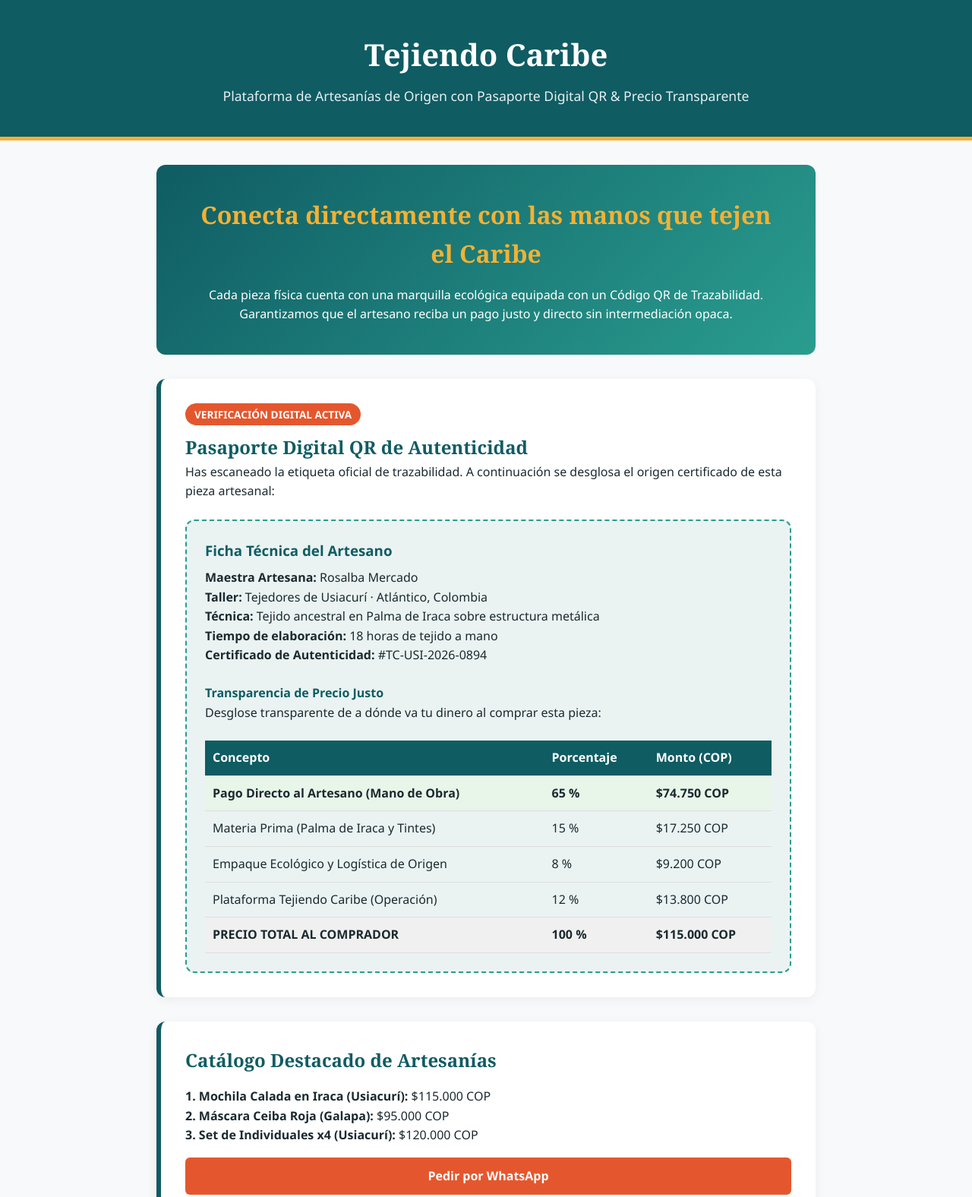
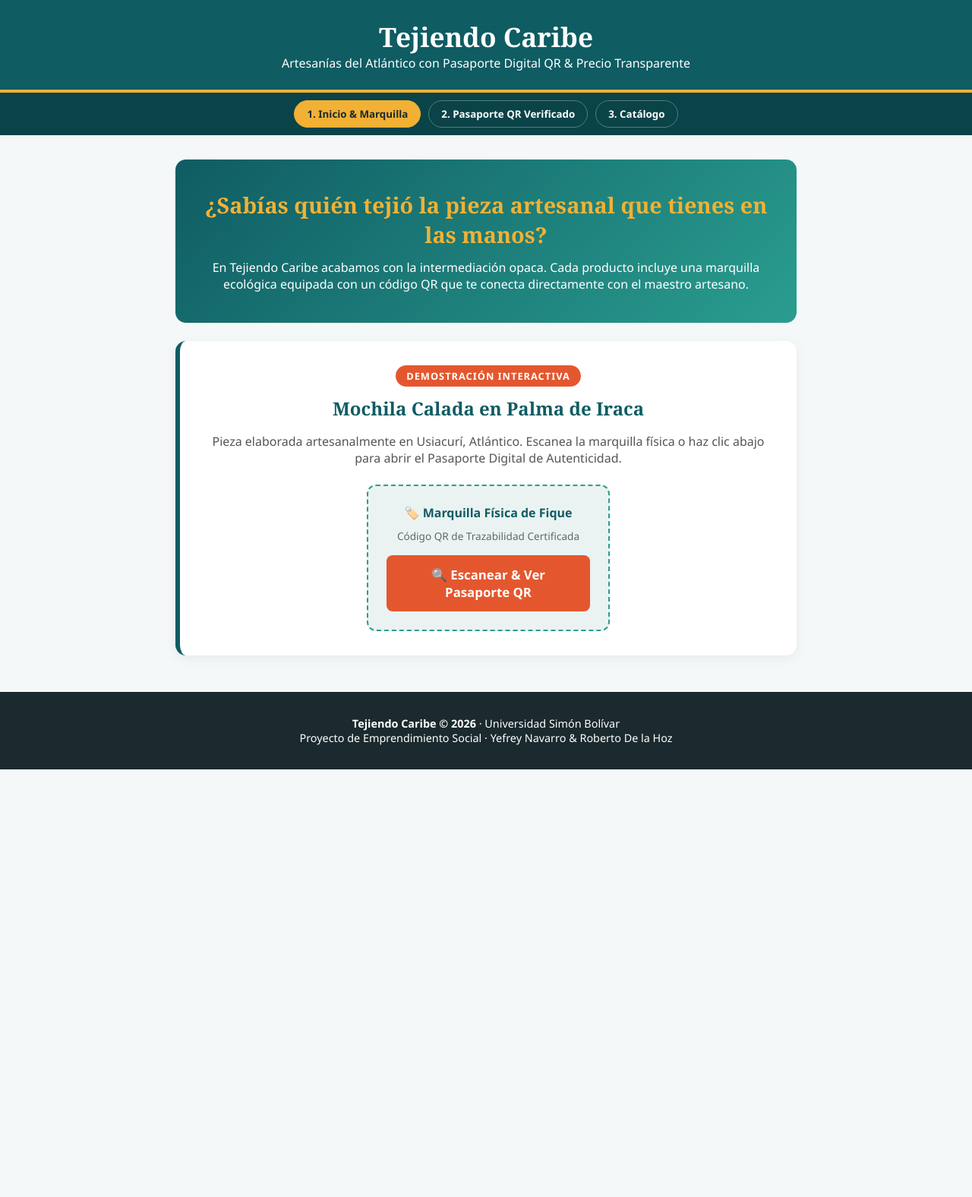
Before and after one commit to robertodelahoz/Tejiendo_Caribe, a plain HTML site: page index.html in a window 1280 px wide. Shown: the top 1576 px of the page at 76% size. After the commit the page ends 1061 px from the top, so only its background shows below. Drawn offline with Linux system fonts and the light colour scheme.

Commit message:
Refactor index.html for improved structure and content

```diff
--- a/index.html
+++ b/index.html
@@ -3,8 +3,7 @@
 <head>
     <meta charset="UTF-8">
     <meta name="viewport" content="width=device-width, initial-scale=1.0">
-    <title>Tejiendo Caribe | Pasaporte Digital QR & Artesanías de Origen</title>
-    <link href="[suspicious link removed]" rel="stylesheet">
+    <title>Tejiendo Caribe | Pasaporte Digital QR</title>
     <style>
         :root {
             --teal: #0F5C63;
@@ -12,118 +11,167 @@
             --sun: #F2B134;
             --sea: #2A9D8F;
             --dark: #1B2A2F;
-            --light: #F8F9FA;
+            --light: #F4F8F8;
             --card-bg: #EAF3F2;
         }
-        * { box-sizing: border-box; margin: 0; padding: 0; }
-        body { font-family: 'Segoe UI', Tahoma, Geneva, Verdana, sans-serif; background-color: var(--light); color: var(--dark); line-height: 1.6; }
-        header { background: var(--teal); color: white; padding: 2.5rem 1rem; text-align: center; border-bottom: 5px solid var(--sun); }
-        header h1 { font-family: 'Cambria', serif; font-size: 2.5rem; margin-bottom: 0.5rem; }
-        header p { font-size: 1.1rem; opacity: 0.9; }
-        .container { max-width: 900px; margin: 2rem auto; padding: 0 1rem; }
-        .card { background: white; border-radius: 12px; padding: 2rem; margin-bottom: 2rem; box-shadow: 0 4px 15px rgba(0,0,0,0.05); border-left: 6px solid var(--teal); }
-        .hero { background: linear-gradient(135deg, var(--teal), var(--sea)); color: white; border-radius: 12px; padding: 2.5rem; text-align: center; margin-bottom: 2rem; }
-        .hero h2 { font-family: 'Cambria', serif; font-size: 2rem; margin-bottom: 1rem; color: var(--sun); }
-        .passport-box { background: var(--card-bg); border: 2px dashed var(--sea); border-radius: 12px; padding: 1.5rem; margin-top: 1.5rem; }
-        .price-breakdown { width: 100%; margin-top: 1.5rem; border-collapse: collapse; }
-        .price-breakdown th, .price-breakdown td { padding: 10px; border-bottom: 1px solid #ddd; text-align: left; }
-        .price-breakdown th { background: var(--teal); color: white; }
-        .badge { background: var(--coral); color: white; padding: 4px 12px; border-radius: 20px; font-size: 0.85rem; font-weight: bold; display: inline-block; margin-bottom: 10px; }
-        .btn { display: inline-block; background: var(--coral); color: white; text-decoration: none; padding: 12px 20px; border-radius: 6px; font-weight: bold; text-align: center; width: 100%; box-sizing: border-box; margin-top: 1rem; transition: 0.3s; }
-        .btn:hover { background: #c0392b; }
-        footer { background: var(--dark); color: white; text-align: center; padding: 2rem 1rem; margin-top: 3rem; border-top: 4px solid var(--sun); }
+
+        * { box-sizing: border-box; margin: 0; padding: 0; font-family: 'Segoe UI', Arial, sans-serif; }
+        body { background-color: var(--light); color: var(--dark); padding-bottom: 3rem; }
+
+        /* HEADER & NAV */
+        header { background: var(--teal); color: white; padding: 1.5rem 1rem; text-align: center; border-bottom: 4px solid var(--sun); }
+        header h1 { font-family: 'Cambria', serif; font-size: 2.2rem; }
+        nav { display: flex; justify-content: center; gap: 10px; background: #0a4348; padding: 10px; }
+        nav button { background: transparent; border: 1px solid rgba(255,255,255,0.3); color: white; padding: 8px 16px; border-radius: 20px; cursor: pointer; font-weight: 600; transition: 0.3s; }
+        nav button.active, nav button:hover { background: var(--sun); color: var(--dark); border-color: var(--sun); }
+
+        .container { max-width: 850px; margin: 2rem auto; padding: 0 1rem; }
+        .page-view { display: none; }
+        .page-view.active { display: block; animation: fadeIn 0.4s ease-in-out; }
+
+        @keyframes fadeIn { from { opacity: 0; transform: translateY(8px); } to { opacity: 1; transform: translateY(0); } }
+
+        /* CARDS & UI */
+        .card { background: white; border-radius: 14px; padding: 2rem; margin-bottom: 1.5rem; box-shadow: 0 4px 15px rgba(0,0,0,0.06); border-left: 6px solid var(--teal); }
+        .hero-banner { background: linear-gradient(135deg, var(--teal), var(--sea)); color: white; border-radius: 14px; padding: 2.5rem 1.5rem; text-align: center; margin-bottom: 1.5rem; }
+        .hero-banner h2 { font-family: 'Cambria', serif; font-size: 1.8rem; color: var(--sun); margin-bottom: 0.8rem; }
+
+        .badge { background: var(--coral); color: white; padding: 5px 14px; border-radius: 20px; font-size: 0.8rem; font-weight: bold; text-transform: uppercase; letter-spacing: 1px; display: inline-block; margin-bottom: 12px; }
+
+        /* PROGRESS BARS / PRECIO JUSTO */
+        .price-bar-container { margin: 1rem 0; }
+        .price-row { margin-bottom: 12px; }
+        .price-label { display: flex; justify-content: space-between; font-weight: 600; font-size: 0.95rem; margin-bottom: 4px; }
+        .bar-bg { background: #e0e0e0; height: 14px; border-radius: 7px; overflow: hidden; }
+        .bar-fill { height: 100%; border-radius: 7px; }
+
+        /* BUTTONS */
+        .btn-primary { display: block; background: var(--coral); color: white; text-align: center; padding: 14px 24px; border-radius: 8px; text-decoration: none; font-weight: bold; font-size: 1.05rem; cursor: pointer; border: none; transition: 0.3s; width: 100%; margin-top: 1rem; }
+        .btn-primary:hover { background: #c8431c; }
+        .btn-secondary { display: block; background: var(--teal); color: white; text-align: center; padding: 12px 20px; border-radius: 8px; text-decoration: none; font-weight: bold; cursor: pointer; border: none; transition: 0.3s; width: 100%; margin-top: 0.8rem; }
+
+        /* FOOTER */
+        footer { background: var(--dark); color: white; text-align: center; padding: 2rem 1rem; margin-top: 3rem; font-size: 0.9rem; }
     </style>
 </head>
 <body>
 
     <header>
         <h1>Tejiendo Caribe</h1>
-        <p>Plataforma de Artesanías de Origen con Pasaporte Digital QR & Precio Transparente</p>
+        <p>Artesanías del Atlántico con Pasaporte Digital QR & Precio Transparente</p>
     </header>
+
+    <nav>
+        <button id="nav-inicio" class="active" onclick="switchTab('inicio')">1. Inicio & Marquilla</button>
+        <button id="nav-pasaporte" onclick="switchTab('pasaporte')">2. Pasaporte QR Verificado</button>
+        <button id="nav-catalogo" onclick="switchTab('catalogo')">3. Catálogo</button>
+    </nav>
 
     <div class="container">
 
-        <div class="hero">
-            <h2>Conecta directamente con las manos que tejen el Caribe</h2>
-            <p>Cada pieza física cuenta con una marquilla ecológica equipada con un Código QR de Trazabilidad. Garantizamos que el artesano reciba un pago justo y directo sin intermediación opaca.</p>
-        </div>
+        <!-- VISTA 1: INICIO Y MARQUILLA FÍSICA -->
+        <div id="view-inicio" class="page-view active">
+            <div class="hero-banner">
+                <h2>¿Sabías quién tejió la pieza artesanal que tienes en las manos?</h2>
+                <p>En Tejiendo Caribe acabamos con la intermediación opaca. Cada producto incluye una marquilla ecológica equipada con un código QR que te conecta directamente con el maestro artesano.</p>
+            </div>
 
-        <!-- SECCIÓN PASAPORTE QR -->
-        <div class="card" id="pasaporte">
-            <span class="badge">VERIFICACIÓN DIGITAL ACTIVA</span>
-            <h2 style="font-family: 'Cambria', serif; color: var(--teal);">Pasaporte Digital QR de Autenticidad</h2>
-            <p>Has escaneado la etiqueta oficial de trazabilidad. A continuación se desglosa el origen certificado de esta pieza artesanal:</p>
+            <div class="card" style="text-align: center;">
+                <span class="badge">DEMOSTRACIÓN INTERACTIVA</span>
+                <h3 style="color: var(--teal); font-family: 'Cambria', serif; font-size: 1.5rem; margin-bottom: 1rem;">Mochila Calada en Palma de Iraca</h3>
+                <p style="margin-bottom: 1.5rem; color: #555;">Pieza elaborada artesanalmente en Usiacurí, Atlántico. Escanea la marquilla física o haz clic abajo para abrir el Pasaporte Digital de Autenticidad.</p>
 
-            <div class="passport-box">
-                <h3 style="color: var(--teal); margin-bottom: 0.5rem;">Ficha Técnica del Artesano</h3>
-                <p><strong>Maestra Artesana:</strong> Rosalba Mercado</p>
-                <p><strong>Taller:</strong> Tejedores de Usiacurí · Atlántico, Colombia</p>
-                <p><strong>Técnica:</strong> Tejido ancestral en Palma de Iraca sobre estructura metálica</p>
-                <p><strong>Tiempo de elaboración:</strong> 18 horas de tejido a mano</p>
-                <p><strong>Certificado de Autenticidad:</strong> #TC-USI-2026-0894</p>
-
-                <h4 style="margin-top: 1.5rem; color: var(--teal);">Transparencia de Precio Justo</h4>
-                <p>Desglose transparente de a dónde va tu dinero al comprar esta pieza:</p>
-                <table class="price-breakdown">
-                    <thead>
-                        <tr>
-                            <th>Concepto</th>
-                            <th>Porcentaje</th>
-                            <th>Monto (COP)</th>
-                        </tr>
-                    </thead>
-                    <tbody>
-                        <tr style="font-weight: bold; background: #e8f5e9;">
-                            <td>Pago Directo al Artesano (Mano de Obra)</td>
-                            <td>65 %</td>
-                            <td>$74.750 COP</td>
-                        </tr>
-                        <tr>
-                            <td>Materia Prima (Palma de Iraca y Tintes)</td>
-                            <td>15 %</td>
-                            <td>$17.250 COP</td>
-                        </tr>
-                        <tr>
-                            <td>Empaque Ecológico y Logística de Origen</td>
-                            <td>8 %</td>
-                            <td>$9.200 COP</td>
-                        </tr>
-                        <tr>
-                            <td>Plataforma Tejiendo Caribe (Operación)</td>
-                            <td>12 %</td>
-                            <td>$13.800 COP</td>
-                        </tr>
-                        <tr style="font-weight: bold; background: #f0f0f0;">
-                            <td>PRECIO TOTAL AL COMPRADOR</td>
-                            <td>100 %</td>
-                            <td>$115.000 COP</td>
-                        </tr>
-                    </tbody>
-                </table>
+                <div style="background: var(--card-bg); padding: 1.5rem; border-radius: 12px; border: 2px dashed var(--sea); display: inline-block; max-width: 320px; width: 100%;">
+                    <p style="font-weight: bold; color: var(--teal); margin-bottom: 10px;">🏷️ Marquilla Física de Fique</p>
+                    <p style="font-size: 0.85rem; color: #666; margin-bottom: 15px;">Código QR de Trazabilidad Certificada</p>
+                    <button class="btn-primary" onclick="switchTab('pasaporte')">🔍 Escanear & Ver Pasaporte QR</button>
+                </div>
             </div>
         </div>
 
-        <!-- CATÁLOGO -->
-        <div class="card" id="catalogo">
-            <h2 style="font-family: 'Cambria', serif; color: var(--teal); margin-bottom: 1rem;">Catálogo Destacado de Artesanías</h2>
-            <p><strong>1. Mochila Calada en Iraca (Usiacurí):</strong> $115.000 COP</p>
-            <p><strong>2. Máscara Ceiba Roja (Galapa):</strong> $95.000 COP</p>
-            <p><strong>3. Set de Individuales x4 (Usiacurí):</strong> $120.000 COP</p>
-            <a href="[suspicious link removed]" class="btn" target="_blank">Pedir por WhatsApp</a>
+        <!-- VISTA 2: PASAPORTE DIGITAL QR (FICHA Y PRECIO JUSTO) -->
+        <div id="view-pasaporte" class="page-view">
+            <div class="card" style="border-left-color: var(--sea);">
+                <span class="badge" style="background: var(--sea);">PASAPORTE DIGITAL VERIFICADO ✓</span>
+                <h2 style="font-family: 'Cambria', serif; color: var(--teal); font-size: 1.8rem; margin-bottom: 0.5rem;">Ficha Técnica de Origen & Autenticidad</h2>
+                <p style="color: #666; font-size: 0.95rem; margin-bottom: 1.5rem;">Certificado digital asignado a la pieza <strong>#TC-USI-2026-0894</strong></p>
+
+                <div style="background: var(--card-bg); padding: 1.5rem; border-radius: 12px; margin-bottom: 1.5rem;">
+                    <h3 style="color: var(--teal); margin-bottom: 10px;">📍 Origen del Tejido</h3>
+                    <p><strong>Maestra Artesana:</strong> Rosalba Mercado</p>
+                    <p><strong>Municipio:</strong> Usiacurí, Atlántico (Colombia)</p>
+                    <p><strong>Técnica Ancestral:</strong> Tejeduría en Palma de Iraca sobre estructura de alambre</p>
+                    <p><strong>Tiempo de elaboración:</strong> 18 horas de tejido continuo a mano</p>
+                </div>
+
+                <h3 style="color: var(--teal); font-family: 'Cambria', serif; font-size: 1.4rem; margin-top: 1.5rem; margin-bottom: 0.5rem;">📊 Transparencia de Precio Justo</h3>
+                <p style="color: #555; font-size: 0.95rem; margin-bottom: 1rem;">Desglose transparente de los <strong>$115.000 COP</strong> abonados por esta artesanía:</p>
+
+                <div class="price-bar-container">
+                    <div class="price-row">
+                        <div class="price-label"><span>Retribución Directa al Artesano (Mano de Obra)</span><span>65% ($74.750 COP)</span></div>
+                        <div class="bar-bg"><div class="bar-fill" style="width: 65%; background: var(--teal);"></div></div>
+                    </div>
+
+                    <div class="price-row">
+                        <div class="price-label"><span>Materia Prima (Iraca y Tintes Naturales)</span><span>15% ($17.250 COP)</span></div>
+                        <div class="bar-bg"><div class="bar-fill" style="width: 15%; background: var(--sea);"></div></div>
+                    </div>
+
+                    <div class="price-row">
+                        <div class="price-label"><span>Empaque Ecológico & Logística de Origen</span><span>8% ($9.200 COP)</span></div>
+                        <div class="bar-bg"><div class="bar-fill" style="width: 8%; background: var(--sun);"></div></div>
+                    </div>
+
+                    <div class="price-row">
+                        <div class="price-label"><span>Comisión Plataforma Tejiendo Caribe</span><span>12% ($13.800 COP)</span></div>
+                        <div class="bar-bg"><div class="bar-fill" style="width: 12%; background: var(--coral);"></div></div>
+                    </div>
+                </div>
+
+                <a href="[suspicious link removed]" target="_blank" class="btn-primary" style="margin-top: 1.5rem;">💬 Pedir por WhatsApp Directo</a>
+                <button class="btn-secondary" onclick="switchTab('inicio')">← Volver a la Presentación</button>
+            </div>
         </div>
 
-        <!-- IMPACTO SOCIAL -->
-        <div class="card" id="impacto">
-            <h2 style="font-family: 'Cambria', serif; color: var(--teal); margin-bottom: 1rem;">Impacto Social & Académico</h2>
-            <p>Proyecto de innovación social desarrollado en la <strong>Universidad Simón Bolívar</strong> por Yefrey Navarro y Roberto De la Hoz para eliminar la intermediación opaca en la artesanía del Caribe colombiano.</p>
+        <!-- VISTA 3: CATÁLOGO DE PRODUCTOS -->
+        <div id="view-catalogo" class="page-view">
+            <div class="card">
+                <h2 style="font-family: 'Cambria', serif; color: var(--teal); margin-bottom: 1rem;">Catálogo por Municipios</h2>
+                <div style="margin-bottom: 1rem; padding: 10px; background: #f9f9f9; border-radius: 8px;">
+                    <p><strong>1. Usiacurí:</strong> Mochilas caladas y juegos de individuales en Palma de Iraca ($115.000 COP).</p>
+                </div>
+                <div style="margin-bottom: 1rem; padding: 10px; background: #f9f9f9; border-radius: 8px;">
+                    <p><strong>2. Galapa:</strong> Máscaras del Carnaval talladas en madera de Ceiba Roja ($95.000 COP).</p>
+                </div>
+                <div style="margin-bottom: 1rem; padding: 10px; background: #f9f9f9; border-radius: 8px;">
+                    <p><strong>3. Tubará:</strong> Accesorios decorativos tejidos en fibra de fique ($45.000 COP).</p>
+                </div>
+                <button class="btn-primary" onclick="switchTab('pasaporte')">Ver Ejemplo de Pasaporte QR</button>
+            </div>
         </div>
 
     </div>
 
     <footer>
-        <p><strong>Tejiendo Caribe © 2026</strong> · Universidad Simón Bolívar · Barranquilla, Colombia</p>
-        <p>Síguenos en Instagram: @tejiendocaribe.co</p>
+        <p><strong>Tejiendo Caribe © 2026</strong> · Universidad Simón Bolívar</p>
+        <p>Proyecto de Emprendimiento Social · Yefrey Navarro & Roberto De la Hoz</p>
     </footer>
 
+    <script>
+        function switchTab(tabName) {
+            document.querySelectorAll('.page-view').forEach(view => view.classList.remove('active'));
+            document.querySelectorAll('nav button').forEach(btn => btn.classList.remove('active'));
+
+            document.getElementById('view-' + tabName).classList.add('active');
+            document.getElementById('nav-' + tabName).classList.add('active');
+            window.scrollTo({ top: 0, behavior: 'smooth' });
+        }
+
+        // Si la URL termina en #pasaporte abre directo la vista del Pasaporte QR
+        if (window.location.hash === '#pasaporte') {
+            switchTab('pasaporte');
+        }
+    </script>
 </body>
 </html>
```
